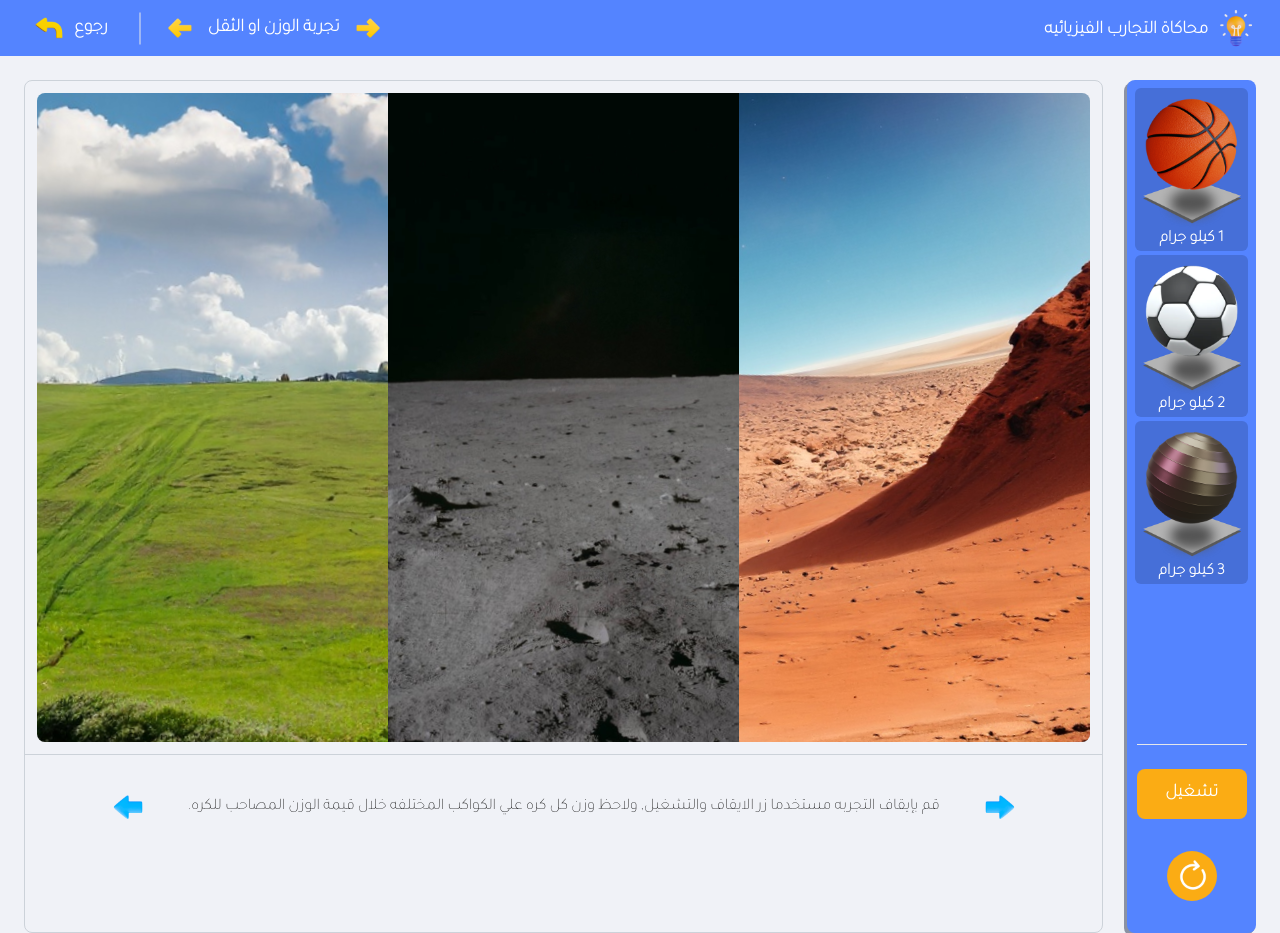
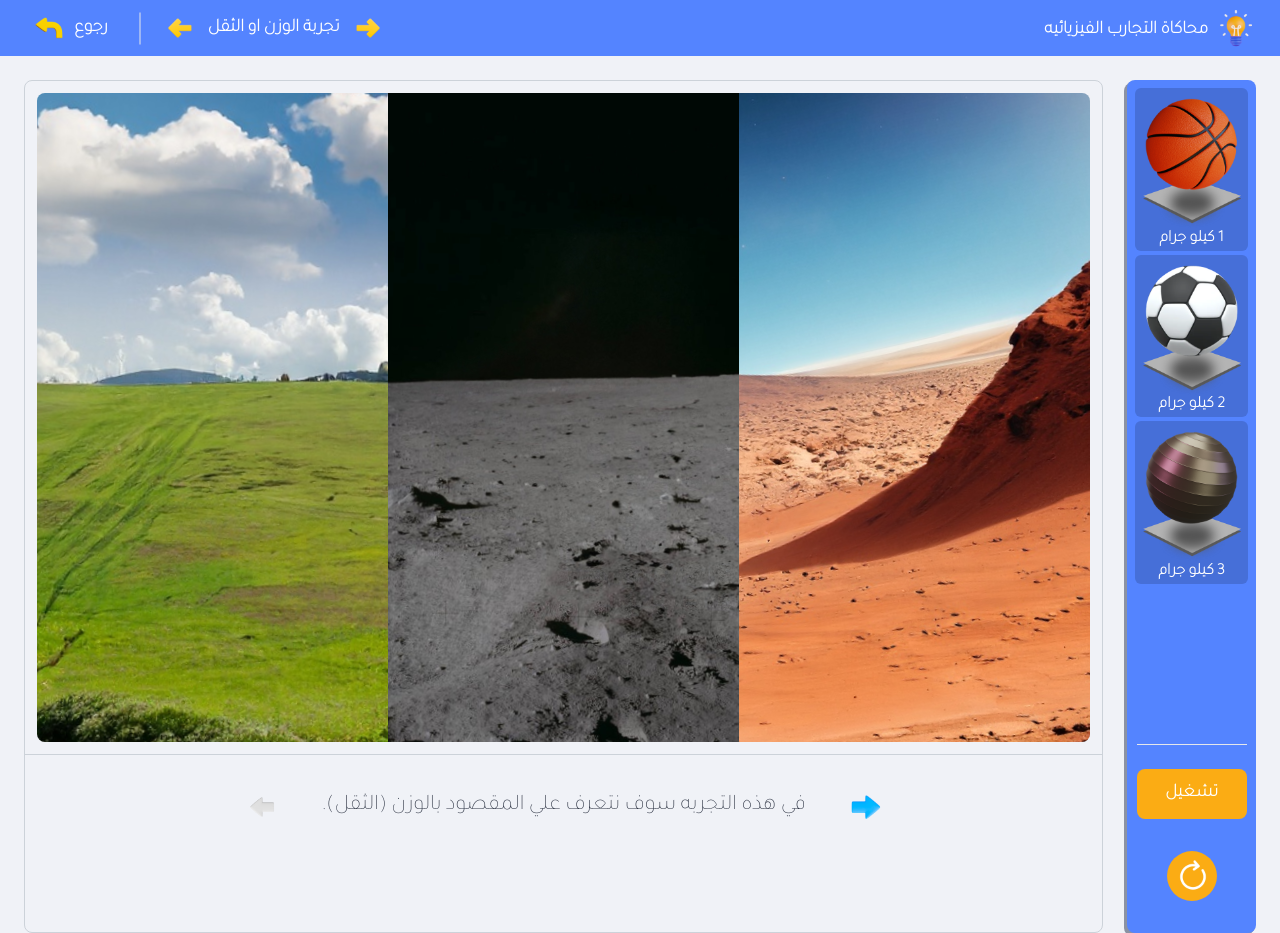
Before and after one commit to 0xYahia/physics-experiments-simulation, a Next.js app: page /weight in a window 1280 px wide. Built offline with nearby package versions, Linux system fonts and the light colour scheme.

Commit message:
text cursol

```diff
--- a/app/weight/page.tsx
+++ b/app/weight/page.tsx
@@ -1,7 +1,29 @@
+'use client'
 import Image from 'next/image';
 import Link from 'next/link';
+import { useState } from 'react';
 
-export default function test(){
+export default function Test(){
+  const [contentIndex, setContentIndex] = useState(0);
+  const contentList = [
+        'في هذه التجربه سوف نتعرف علي المقصود بالوزن (الثقل).',
+        'اسحب احدي الكرات من اليمين واجعلها تسقط سقوطا حرا علي كل من الكواكب المبينه بالشكل, \n مع ملاحظة قيمة تسارع الجاذبيه علي الكواكب المختلفه.',
+        'قم بإيقاف التجربه مستخدما زر الايقاف والتشغيل, ولاحظ وزن كل كره علي الكواكب المختلفه \n خلال قيمة الوزن المصاحب للكره.',
+        'يمكنك حساب وزن كل كره علي اي من الكواكب باستخدام القانون / ق(نيوتن) = ك (كيلو جرام) X ج(م/ث2)',
+        'علي اي كوكب من الكواكب الموجوده يكون وزن الجسم اكبر ؟ \n أ- علي الارض            ب- علي القمر            ج- علي المريخ',
+    ]
+
+    const handleNextClick = () => {
+        if(contentIndex < contentList.length - 1){
+            setContentIndex(contentIndex + 1)
+        }
+    }
+
+    const handlePrevClick = () => {
+        if(contentIndex > 0){
+            setContentIndex(contentIndex - 1)
+        }
+    }
 
     return (
         <div className="container px-6">
@@ -56,7 +78,7 @@ export default function test(){
                     <div className='flex flex-col items-center gap-6'>
                         <hr className='bg-[##ffffff54] w-[110px] h-[1px]'/>
                         <button className='bg-[#FBAC14]  w-[110px] h-[50px] rounded-lg text-[18px] text-white font-black'>تشغيل</button>
-                        <div className='p-2 mt-2 w-[50px] h-[50px] rounded-full bg-[#FBAC14]'>
+                        <div className='p-2 mt-2 w-[50px] h-[50px] rounded-full bg-[#FBAC14] cursor-pointer'>
                             <Image src='/assets/refresh.png' alt="image1" width={32} height={32} />
                         </div>
                     </div>
@@ -78,9 +100,14 @@ export default function test(){
                         </div>
                     </div>
                     <div className="content flex justify-center items-center px-10 py-8 gap-10 border-t-[1px] border-[#CCD2D9]">
-                        <Image src='/assets/right.png' alt="image1" width={40} height={40} />
-                        <p>قم بإيقاف التجربه مستخدما زر الايقاف والتشغيل, ولاحظ وزن كل كره علي الكواكب المختلفه خلال قيمة الوزن المصاحب للكره.</p>
-                        <Image src='/assets/left.png' alt="image1" width={40} height={40} />
+                        {contentIndex !== (contentList.length - 1) ? <Image src='/assets/right.png' alt="image1"width={40} height={40} className='cursor-pointer' onClick={handleNextClick} /> :
+                        <Image src='/assets/lastRight.png' alt="image1" width={40} height={40} className='cursor-pointer' />
+                        }
+                        <p className='text-[22px] font-medium text-[#252C3C] whitespace-pre' >{contentList[contentIndex]}</p>
+                        {contentIndex !== 0 ? <Image src='/assets/left.png' alt="image1" width={40} height={40} className='cursor-pointer' onClick={handlePrevClick} /> :
+                        <Image src='/assets/lastLeft.png' alt="image1" width={40} height={40} className='cursor-pointer' />
+                        }
+
                     </div>
                 </div>
             </div>
```
Also changed, not shown: public/assets/lastLeft.png (added), public/assets/lastRight.png (added).
